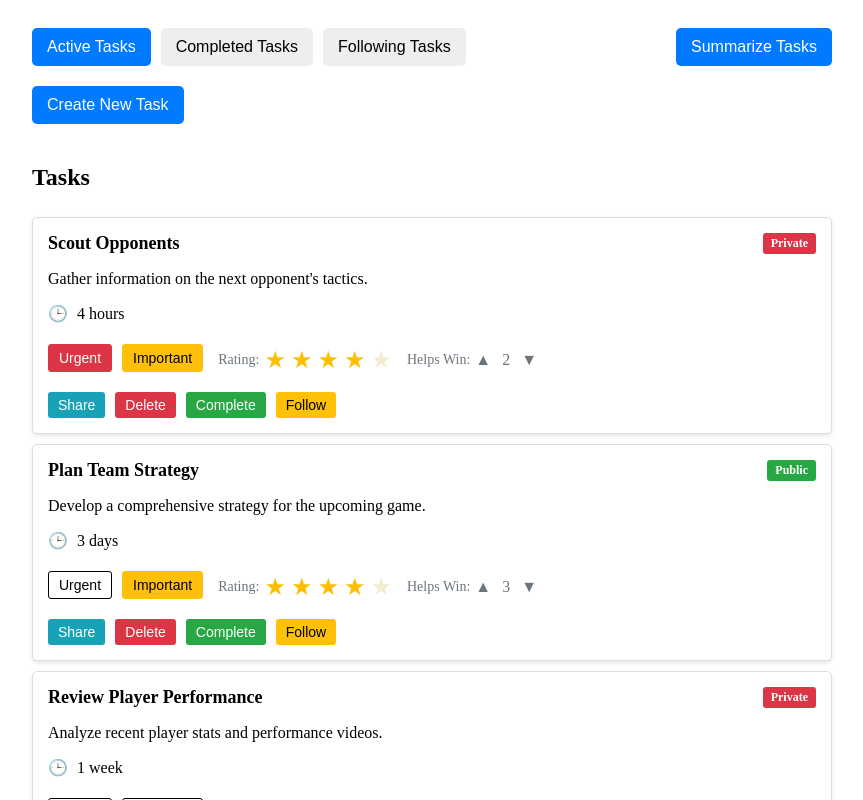
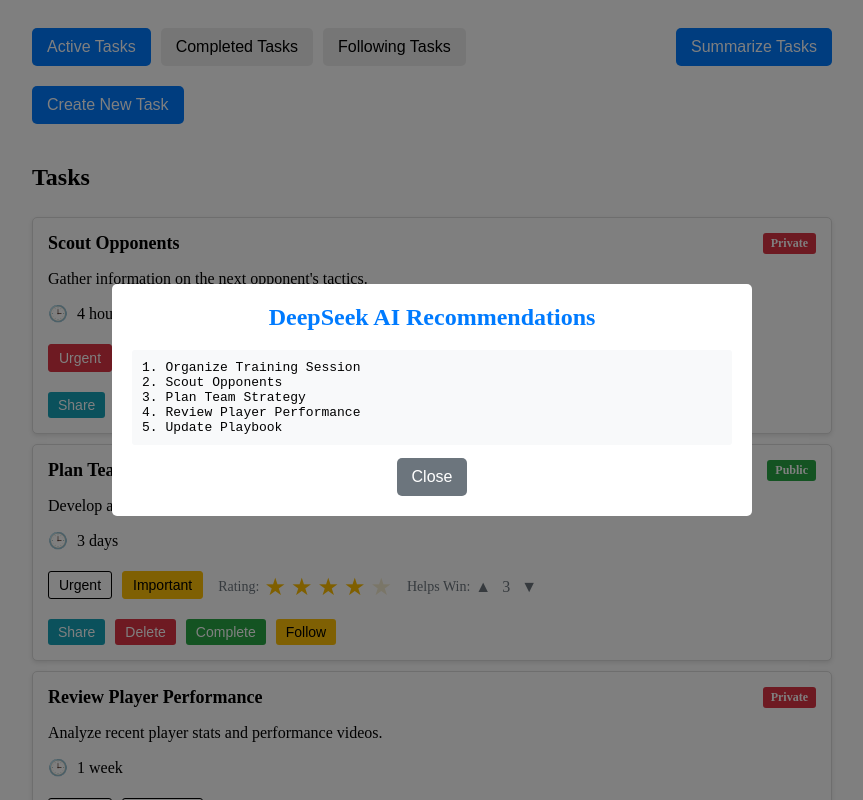
Before and after one commit to HayfordMD/tasks-frontend-example, a Vue app: page / in a window 1280 px wide. Both pictures are taken after a click on the button "Summarize Tasks". Shown: the top 800 px of the page, without its empty margins (208-1071 px from the left). Built offline with nearby package versions, Linux system fonts and the light colour scheme; no server answers; the HTML template or start-up script is replaced by a standard one.

Commit message:
working lots

```diff
--- a/src/App.vue
+++ b/src/App.vue
@@ -21,6 +21,15 @@
         <FollowingTasks :following-tasks="followingTasksComputed" @edit-task="editTask" @delete-task="deleteTask" @share-task="shareTask" @unfollow-task="unfollowTask" />
       </div>
     </div>
+
+    <!-- Recommendations Modal -->
+    <div v-if="showRecommendationsModal" class="modal-overlay">
+      <div class="modal-content">
+        <h2>DeepSeek AI Recommendations</h2>
+        <pre>{{ recommendations }}</pre>
+        <button @click="showRecommendationsModal = false" class="close-btn">Close</button>
+      </div>
+    </div>
   </div>
 </template>
 
@@ -41,78 +50,19 @@
     FollowingTasks,
     NewTaskForm
   },
-  setup() {
-    const currentTab = ref('active')
-    const tasks = ref([])
-    const showNewTaskForm = ref(false)
-
-    onMounted(() => {
-      // Load default tasks on component mount
-      tasks.value = [...defaultTasks]
-    })
-
-    const activeTasks = computed(() => tasks.value.filter(task => !task.completed && !task.following))
-    const completedTasks = computed(() => tasks.value.filter(task => task.completed))
-    const followingTasksComputed = computed(() => tasks.value.filter(task => task.following))
-
-    const addTask = (task) => {
-      task.id = tasks.value.length ? Math.max(...tasks.value.map(t => t.id)) + 1 : 1
-      tasks.value.push(task)
-      showNewTaskForm.value = false
+  data() {
+    return {
+      currentTab: 'active',
+      tasks: [],
+      showNewTaskForm: false,
+      showRecommendationsModal: false,
+      recommendations: ''
     }
-
-    const editTask = (taskId, updates) => {
-      const index = tasks.value.findIndex(task => task.id === taskId)
-      if (index !== -1) {
-        tasks.value[index] = { ...tasks.value[index], ...updates }
-      }
-    }
-
-    const deleteTask = (taskId) => {
-      const index = tasks.value.findIndex(task => task.id === taskId)
-      if (index !== -1) {
-        tasks.value.splice(index, 1)
-      }
-    }
-
-    const shareTask = (taskId) => {
-      const task = tasks.value.find(task => task.id === taskId)
-      if (task) {
-        alert(`Shared task: ${task.name}`)
-      }
-    }
-
-    const completeTask = (taskId) => {
-      const index = tasks.value.findIndex(task => task.id === taskId)
-      if (index !== -1) {
-        tasks.value[index].completed = true
-      }
-    }
-
-    const uncompleteTask = (taskId) => {
-      const index = tasks.value.findIndex(task => task.id === taskId)
-      if (index !== -1) {
-        tasks.value[index].completed = false
-      }
-    }
-
-    const followTask = (taskId) => {
-      const index = tasks.value.findIndex(task => task.id === taskId)
-      if (index !== -1) {
-        tasks.value[index].following = true
-      }
-    }
-
-    const unfollowTask = (taskId) => {
-      const index = tasks.value.findIndex(task => task.id === taskId)
-      if (index !== -1) {
-        tasks.value[index].following = false
-      }
-    }
-
-    const summarizeTasks = () => {
+  },
+  methods: {
+    summarizeTasks() {
       // Prepare task data for API call
-      const taskData = tasks.value.map(task => ({
+      const taskData = this.tasks.map(task => ({
         name: task.name,
         dueDate: task.dueDate,
         important: task.important,
@@ -131,8 +81,9 @@
       console.log('Sending to DeepSeek API:', prompt);
 
       // Simulated response from API
-      const simulatedResponse = generateSimulatedRecommendations(taskData);
-      alert(`Task Completion Recommendations:\n${simulatedResponse}`);
+      const simulatedResponse = this.generateSimulatedRecommendations(taskData);
+      this.recommendations = simulatedResponse;
+      this.showRecommendationsModal = true;
 
       // Uncomment and configure this for actual API integration:
       /*
@@ -146,16 +97,16 @@
       })
       .then(response => response.json())
       .then(data => {
-        alert(`Task Completion Recommendations:\n${data.recommendations}`);
+        this.recommendations = data.recommendations;
+        this.showRecommendationsModal = true;
       })
       .catch(error => {
         console.error('Error fetching recommendations:', error);
         alert('Failed to fetch recommendations. Please try again later.');
       });
       */
-    }
-
-    const generateSimulatedRecommendations = (tasks) => {
+    },
+    generateSimulatedRecommendations(tasks) {
       // Simple logic for demonstration purposes
       const sortedTasks = [...tasks].sort((a, b) => {
         if (a.urgent && !b.urgent) return -1;
@@ -166,25 +117,75 @@
         return b.helpsWin - a.helpsWin;
       });
       return sortedTasks.map((task, index) => `${index + 1}. ${task.name}`).join('\n');
+    },
+    addTask(task) {
+      task.id = this.tasks.length ? Math.max(...this.tasks.map(t => t.id)) + 1 : 1;
+      this.tasks.push(task);
+      this.showNewTaskForm = false;
+    },
+    editTask(taskId, updates) {
+      const index = this.tasks.findIndex(task => task.id === taskId);
+      if (index !== -1) {
+        this.tasks[index] = { ...this.tasks[index], ...updates };
+      }
+    },
+    deleteTask(taskId) {
+      const index = this.tasks.findIndex(task => task.id === taskId);
+      if (index !== -1) {
+        this.tasks.splice(index, 1);
+      }
+    },
+    shareTask(taskId) {
+      const task = this.tasks.find(task => task.id === taskId);
+      if (task) {
+        alert(`Shared task: ${task.name}`);
+      }
+    },
+    completeTask(taskId) {
+      const index = this.tasks.findIndex(task => task.id === taskId);
+      if (index !== -1) {
+        this.tasks[index].completed = true;
+      }
+    },
+    uncompleteTask(taskId) {
+      const index = this.tasks.findIndex(task => task.id === taskId);
+      if (index !== -1) {
+        this.tasks[index].completed = false;
+      }
+    },
+    followTask(taskId) {
+      const index = this.tasks.findIndex(task => task.id === taskId);
+      if (index !== -1) {
+        this.tasks[index].following = true;
+      }
+    },
+    unfollowTask(taskId) {
+      const index = this.tasks.findIndex(task => task.id === taskId);
+      if (index !== -1) {
+        this.tasks[index].following = false;
+      }
     }
+  },
+  setup() {
+    const tasks = ref([]);
+    const showNewTaskForm = ref(false);
+
+    onMounted(() => {
+      // Load default tasks on component mount
+      tasks.value = [...defaultTasks];
+    });
+
+    const activeTasks = computed(() => tasks.value.filter(task => !task.completed && !task.following));
+    const completedTasks = computed(() => tasks.value.filter(task => task.completed));
+    const followingTasksComputed = computed(() => tasks.value.filter(task => task.following));
 
     return {
-      currentTab,
       tasks,
       activeTasks,
       completedTasks,
       followingTasksComputed,
-      showNewTaskForm,
-      addTask,
-      editTask,
-      deleteTask,
-      shareTask,
-      completeTask,
-      uncompleteTask,
-      followTask,
-      unfollowTask,
-      summarizeTasks
-    }
+      showNewTaskForm
+    };
   }
 }
 </script>
@@ -251,4 +252,57 @@
   flex-direction: column;
   gap: 20px;
 }
+
+.modal-overlay {
+  position: fixed;
+  top: 0;
+  left: 0;
+  width: 100%;
+  height: 100%;
+  background-color: rgba(0, 0, 0, 0.5);
+  display: flex;
+  justify-content: center;
+  align-items: center;
+  z-index: 1000;
+}
+
+.modal-content {
+  background-color: white;
+  padding: 20px;
+  border-radius: 5px;
+  max-width: 600px;
+  width: 90%;
+  text-align: center;
+}
+
+.modal-content h2 {
+  margin-top: 0;
+  color: #007bff;
+}
+
+.modal-content pre {
+  white-space: pre-wrap;
+  text-align: left;
+  font-family: monospace;
+  background-color: #f8f9fa;
+  padding: 10px;
+  border-radius: 3px;
+  overflow: auto;
+  max-height: 400px;
+}
+
+.close-btn {
+  padding: 10px 15px;
+  background-color: #6c757d;
+  color: white;
+  border: none;
+  border-radius: 5px;
+  cursor: pointer;
+  font-size: 16px;
+  transition: background-color 0.3s;
+}
+
+.close-btn:hover {
+  background-color: #5a6268;
+}
 </style>
```
